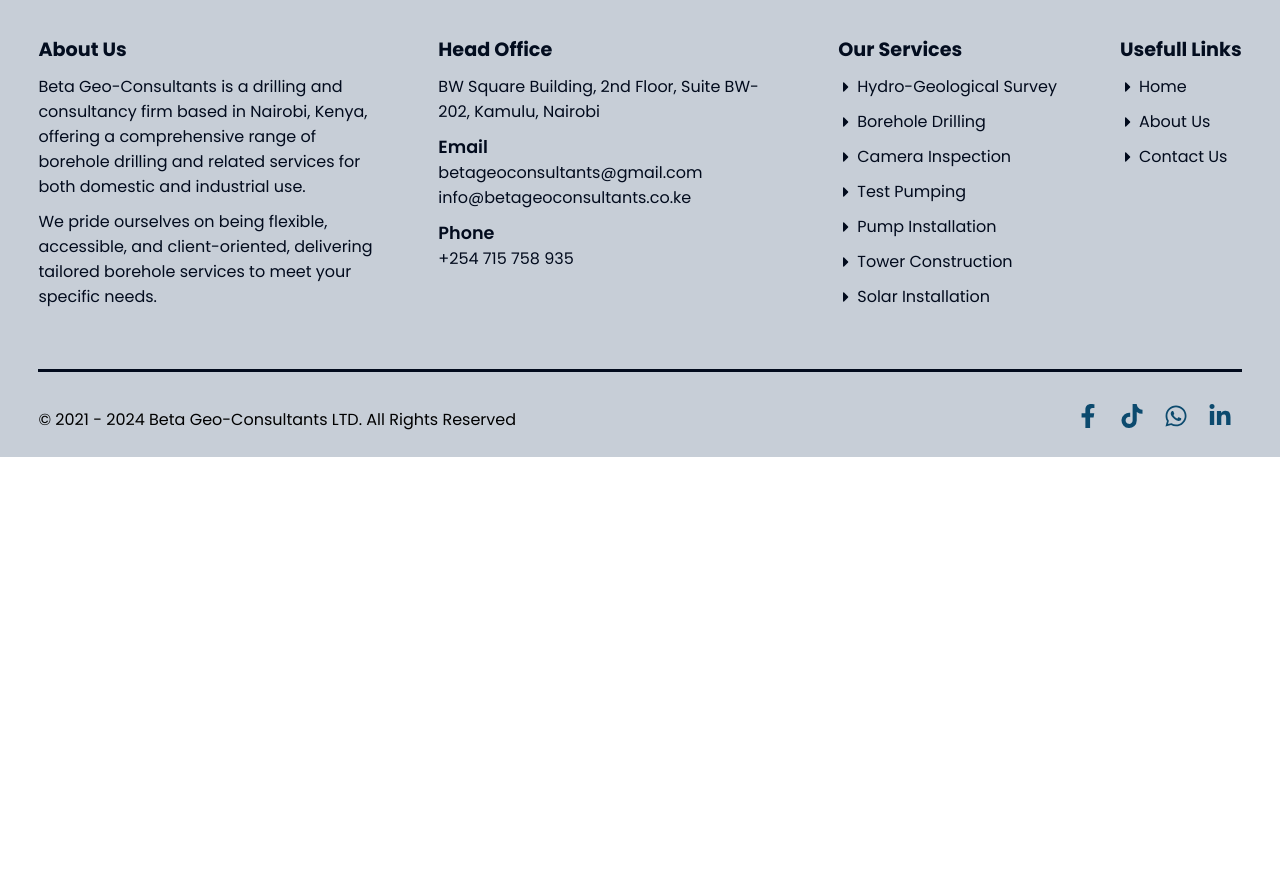
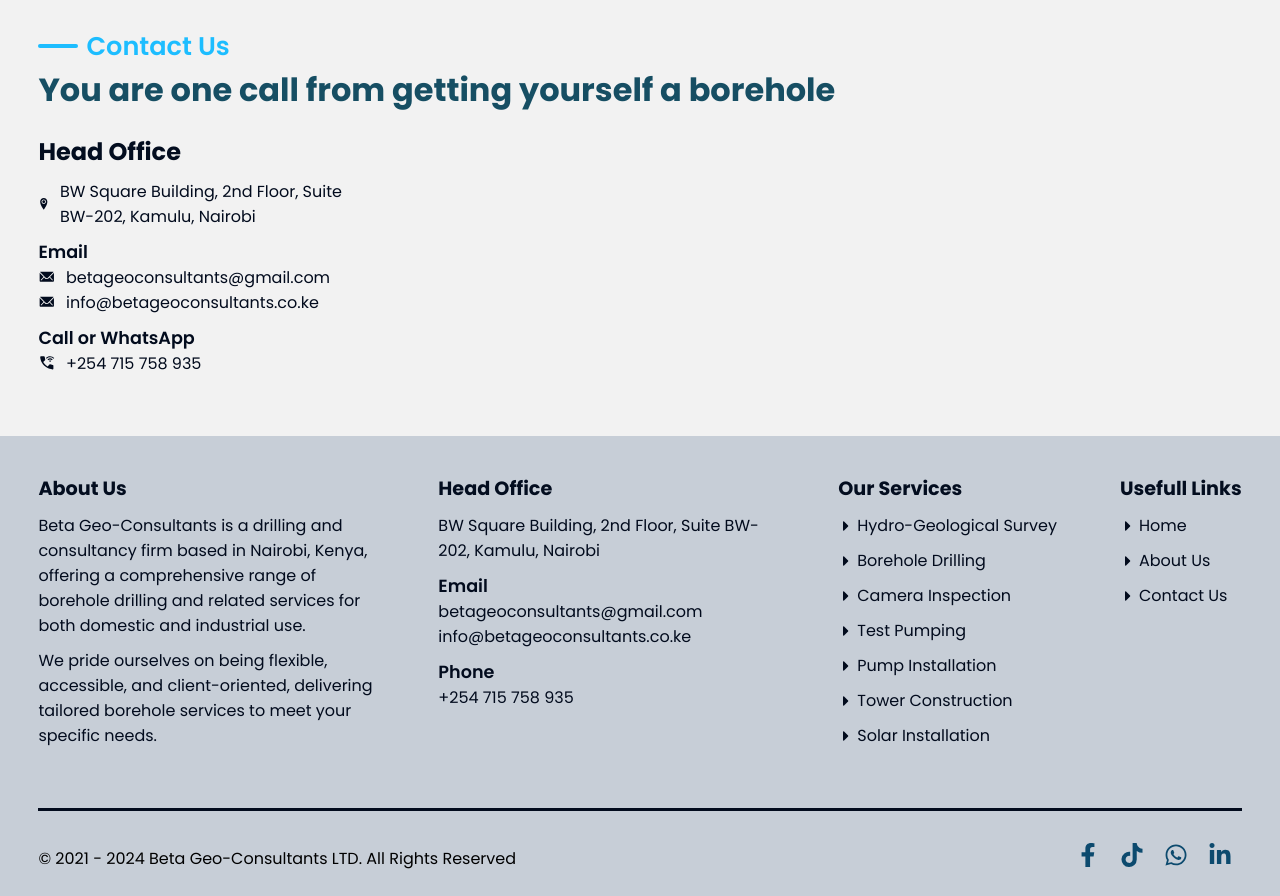
Before and after one commit to kipkurui26/betageo, a React (Vite) app: page /contact-us in a window 1280 px wide. Shown: the part 540-1436 px from the top of the page. Before the commit the page ends 997 px from the top, so only its background shows below. Built offline with nearby package versions, Linux system fonts and the light colour scheme.

Commit message:
Contact Section

```diff
--- a/src/components/footer/Footer.jsx
+++ b/src/components/footer/Footer.jsx
@@ -1,12 +1,7 @@
-import {
-  FaCaretRight,
-  FaFacebookF,
-  FaLinkedinIn,
-  FaTiktok,
-  FaWhatsapp,
-} from "react-icons/fa";
+import { FaCaretRight } from "react-icons/fa";
 import "./Footer.css";
 import { Link } from "react-router-dom";
+import Socials from "../social handles/Socials";
 
 const Footer = () => {
   return (
@@ -127,28 +122,7 @@ const Footer = () => {
           </p>
         </div>
         <div className="footer__handles">
-          <ul className="nav__socials">
-            <li className="nav__social">
-              <Link to="#" target="_blank" className="social--link">
-                <FaFacebookF />
-              </Link>
-            </li>
-            <li className="nav__social">
-              <Link to="#" target="_blank" className="social--link">
-                <FaTiktok />
-              </Link>
-            </li>
-            <li className="nav__social">
-              <Link to="#" target="_blank" className="social--link">
-                <FaWhatsapp />
-              </Link>
-            </li>
-            <li className="nav__social">
-              <Link to="#" target="_blank" className="social--link">
-                <FaLinkedinIn />
-              </Link>
-            </li>
-          </ul>
+          <Socials />
         </div>
       </div>
     </section>
--- /dev/null
+++ b/src/components/headers/SectionDescription.jsx
@@ -0,0 +1,13 @@
+import './headers.css'
+
+const SectionDescription = ({ sectionDescription }) => {
+  return (
+    <>
+      <p className="section-description">
+        {sectionDescription}
+      </p>
+    </>
+  )
+}
+
+export default SectionDescription
--- /dev/null
+++ b/src/components/headers/SectionTitle.jsx
@@ -0,0 +1,12 @@
+import "./headers.css";
+const SectionTitle = ({ sectionTitle }) => {
+  return (
+    <>
+      <h2 className="section-title">
+        <span className="left-line"></span> {sectionTitle}
+      </h2>
+    </>
+  );
+};
+
+export default SectionTitle;
--- /dev/null
+++ b/src/components/headers/headers.css
@@ -0,0 +1,35 @@
+.contact__headers{
+    padding: 20px 0;
+}
+.section-title{
+    font-size: 1.6em;
+    font-weight: 600;
+    display: flex;
+    align-items: center;
+    color: #1dbdff;
+}
+.left-line{
+    width: 40px;
+    height: 4px;
+    background-color: #1dbdff;
+    border-radius: 5px;
+    margin-right: 8px;
+}
+.section-description{
+    font-size: 2em;
+    font-weight: 700;
+    color: #164e63;
+}
+.contact__title{
+    font-size: 1.5em;
+    color: #030d1f;
+    margin-bottom: 10px;
+}
+.contact__content{
+    display: flex;
+    align-items: center;
+    gap: 10px;
+}
+.contact__icons{
+    font-size: 1.1em;
+}
--- a/src/components/navigation/NavBar.css
+++ b/src/components/navigation/NavBar.css
@@ -37,21 +37,6 @@
     color: #0c4a6e;
     align-items: center;
     justify-content: center;
-}
-.nav__socials{
-    display: flex;
-    list-style: none;
-    gap: 10px;
-    margin: 10px;
-}
-.nav__social .social--link{
-    font-size: 1.5em;
-    color: #0c4a6e;
-    cursor: pointer;
-    transition: all 0.5s ease-in-out;
-}
-.nav__social .social--link:hover{
-    color: blue;
 }
 .nav-links{
     margin: 3%;
--- a/src/components/navigation/NavBar.jsx
+++ b/src/components/navigation/NavBar.jsx
@@ -5,13 +5,8 @@ import { navigationItems, subLinks } from "./NavItems";
 import BetaLogo from "../../assets/logo.jpeg";
 import "./NavBar.css";
 import { CgClose } from "react-icons/cg";
-import {
-  FaFacebookF,
-  FaLinkedinIn,
-  FaTiktok,
-  FaWhatsapp,
-} from "react-icons/fa";
 import { FaAngleDown, FaAngleUp } from "react-icons/fa6";
+import Socials from "../social handles/Socials";
 const NavBar = () => {
   const location = useLocation()
   const [isToggled, setIsToggled] = useState(false);
@@ -113,28 +108,7 @@ const NavBar = () => {
                 <span className="company-name">Beta Geo-Consultants</span>
               </div>
 
-              <ul className="nav__socials">
-                <li className="nav__social">
-                  <Link to="#" target="_blank" className="social--link">
-                    <FaFacebookF />
-                  </Link>
-                </li>
-                <li className="nav__social">
-                  <Link to="#" target="_blank" className="social--link">
-                    <FaTiktok />
-                  </Link>
-                </li>
-                <li className="nav__social">
-                  <Link to="#" target="_blank" className="social--link">
-                    <FaWhatsapp />
-                  </Link>
-                </li>
-                <li className="nav__social">
-                  <Link to="#" target="_blank" className="social--link">
-                    <FaLinkedinIn />
-                  </Link>
-                </li>
-              </ul>
+              <Socials />
             </div>
             <ul className="nav-links">
               {navigationItems.map(({ id, title, path, cName }) => (
--- /dev/null
+++ b/src/components/social handles/Socials.jsx
@@ -0,0 +1,32 @@
+import './socials.css'
+import { FaFacebookF, FaLinkedinIn, FaTiktok, FaWhatsapp } from "react-icons/fa"
+import { Link } from "react-router-dom"
+
+const Socials = () => {
+  return (
+    <ul className="nav__socials">
+    <li className="nav__social">
+      <Link to="#" target="_blank" className="social--link">
+        <FaFacebookF />
+      </Link>
+    </li>
+    <li className="nav__social">
+      <Link to="#" target="_blank" className="social--link">
+        <FaTiktok />
+      </Link>
+    </li>
+    <li className="nav__social">
+      <Link to="#" target="_blank" className="social--link">
+        <FaWhatsapp />
+      </Link>
+    </li>
+    <li className="nav__social">
+      <Link to="#" target="_blank" className="social--link">
+        <FaLinkedinIn />
+      </Link>
+    </li>
+  </ul>
+  )
+}
+
+export default Socials
--- /dev/null
+++ b/src/components/social handles/socials.css
@@ -0,0 +1,15 @@
+.nav__socials{
+    display: flex;
+    list-style: none;
+    gap: 10px;
+    margin: 10px;
+}
+.nav__social .social--link{
+    font-size: 1.5em;
+    color: #0c4a6e;
+    cursor: pointer;
+    transition: all 0.5s ease-in-out;
+}
+.nav__social .social--link:hover{
+    color: blue;
+}
--- /dev/null
+++ b/src/pages/contact/Contact.css
@@ -0,0 +1,4 @@
+.contact__container{
+    padding: 10px 3%;
+    background: #f2f2f2f2;
+}
--- a/src/pages/contact/Contact.jsx
+++ b/src/pages/contact/Contact.jsx
@@ -1,16 +1,56 @@
-import Banner from "../../components/banner/Banner"
+import "./Contact.css";
+import Banner from "../../components/banner/Banner";
+import SectionTitle from "../../components/headers/SectionTitle";
+import SectionDescription from "../../components/headers/SectionDescription";
+import { MdWifiCalling3 } from "react-icons/md";
+import { ImLocation2 } from "react-icons/im";
+import { IoIosMail } from "react-icons/io";
 
 const Contact = () => {
   return (
     <section className="contact">
       <Banner
         bannerOverview={"Your Water Solutions Partner"}
-        bannerTitle={'Our experts are ready to help you every step of the way'}
+        bannerTitle={"Our experts are ready to help you every step of the way"}
         bannerDescription={`Need assistance or a quote? Contact us today, and our experts will help you discover the ideal water solution tailored to your needs.`}
         bannerContact={"Connect With Us"}
       />
+      <div className="contact__container">
+        <div className="contact__address">
+          <div className="contact__headers">
+            <SectionTitle sectionTitle={"Contact Us"} />
+            <SectionDescription
+              sectionDescription={
+                "You are one call from getting yourself a borehole"
+              }
+            />
+          </div>
+          <div className="footer__container footer__location">
+            <h2 className="contact__title">Head Office</h2>
+            <p className="footer__about--content contact__content">
+            <ImLocation2 className="contact__icons"/> BW Square Building, 2nd Floor, Suite BW-202, Kamulu, Nairobi
+            </p>
+            <div className="location__sub--details">
+              <div className="location__subdetails--email">
+                <span className="sub__details subdetails--title">Email</span>
+                <p className="subdetails--content contact__content">
+                  <IoIosMail className="contact__icons"/> betageoconsultants@gmail.com
+                </p>
+                <p className="subdetails--content contact__content">
+                  <IoIosMail className="contact__icons"/> info@betageoconsultants.co.ke
+                </p>
+              </div>
+              <div className="location__subdetails--phone">
+                <span className="sub__details subdetails--title">Call or WhatsApp</span>
+                <p className="subdetails--content contact__content"><MdWifiCalling3 className="contact__icons"/> +254 715 758 935</p>
+              </div>
+            </div>
+          </div>
+        </div>
+        <div className="contact__form"></div>
+      </div>
     </section>
-  )
-}
+  );
+};
 
-export default Contact
+export default Contact;
```
